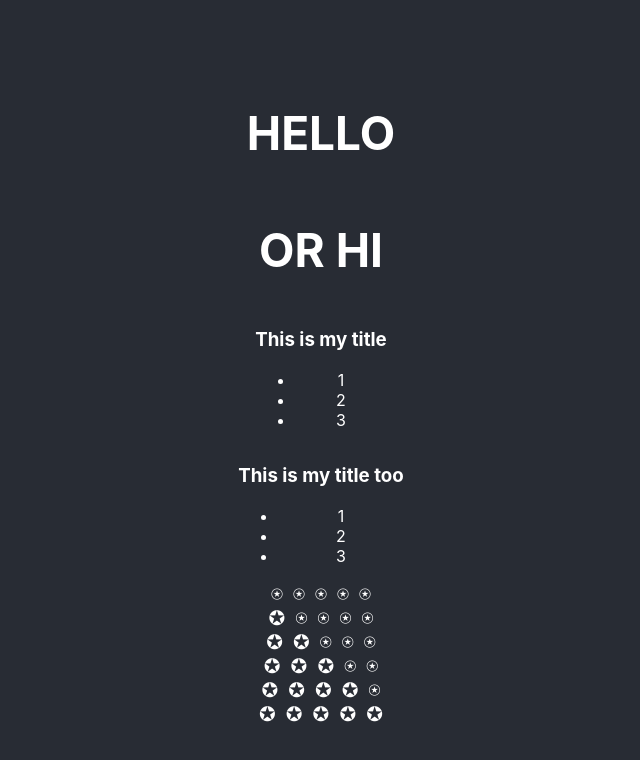
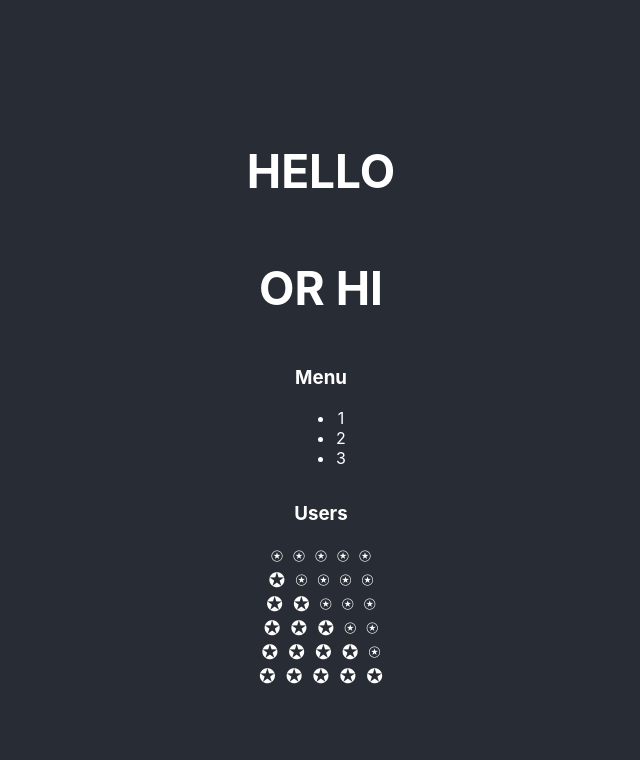
Before and after one commit to THEiDiet/social_network, a React (Create React App) app: page / in a window 1280 px wide. Shown: the top 760 px of the page, without its empty margins (319-959 px from the left). Built offline with nearby package versions, Linux system fonts and the light colour scheme.

Commit message:
fourth lesson is ended

```diff
--- a/src/App.tsx
+++ b/src/App.tsx
@@ -9,8 +9,8 @@
         <div className="App">
             <AppTitle title={'Hello'}/>
             <AppTitle title={'or hi'}/>
-            <Accordeon title={'This is my title'}/>
-            <Accordeon title={'This is my title too'}/>
+            <Accordeon title={'Menu'} collapsed={true}/>
+            <Accordeon title={'Users'} collapsed={false}/>
             <Rating value={0}/>
             <Rating value={1}/>
             <Rating value={2}/>
@@ -20,7 +20,10 @@
         </div>
     )
 }
-function AppTitle(props:any){
+type AppTitlePropsType = {
+    title:string
+}
+function AppTitle(props:AppTitlePropsType){
     return (
         <h1>{props.title}</h1>
     )
--- a/src/components/accordeon/Accordeon.tsx
+++ b/src/components/accordeon/Accordeon.tsx
@@ -1,16 +1,27 @@
 import React from "react";
 
-export let Accordeon = (props:any) => {
+type AccordeonPropsType = {
+    title: string,
+    collapsed: boolean
+}
+
+export let Accordeon = (props: AccordeonPropsType) => {
     console.log('Accordeon will be render')
-    return (
-        <div>
+    return props.collapsed === true
+        ? <div>
             <AccordeonTitle title={props.title}/>
             <AccordeonBody/>
         </div>
-    )
+        : <div>
+            <AccordeonTitle title={props.title}/>
+        </div>
+
+}
+type AccordeonTitlePropsType = {
+    title: string
 }
 
-function AccordeonTitle(props:any) {
+function AccordeonTitle(props: AccordeonTitlePropsType) {
     console.log('AccordeonTitle will be render')
     return (
         <h3>{props.title}</h3>
--- a/src/components/rating/Rating.tsx
+++ b/src/components/rating/Rating.tsx
@@ -1,6 +1,10 @@
 import React from "react";
 
-export function Rating(props:any) {
+type RatingPropsType = {
+    value: 0 |1|2|3|4|5
+}
+
+export function Rating(props:RatingPropsType) {
     console.log('Rating will be render')
     if (props.value === 0){
         return (
@@ -75,7 +79,11 @@
     }
 }
 
-function Star(props: any) {
+type StarPropsType = {
+    selected: boolean
+}
+
+function Star(props: StarPropsType) {
     console.log('Star will be render')
     return props.selected === true ? <span>✪</span> : <span>⍟</span>
 
```
